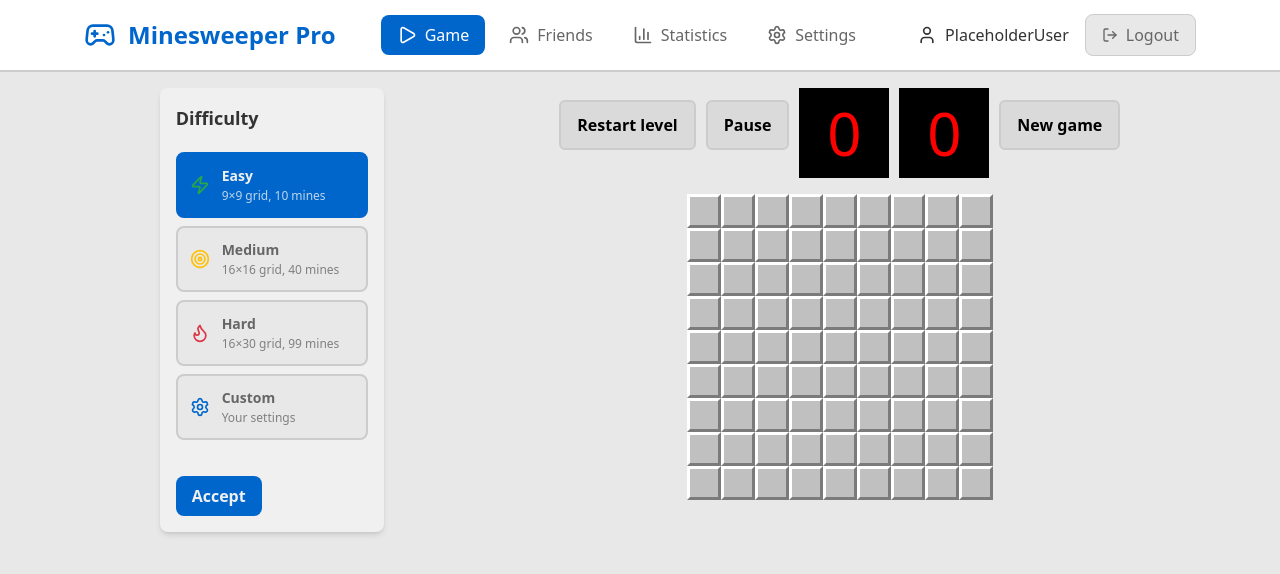
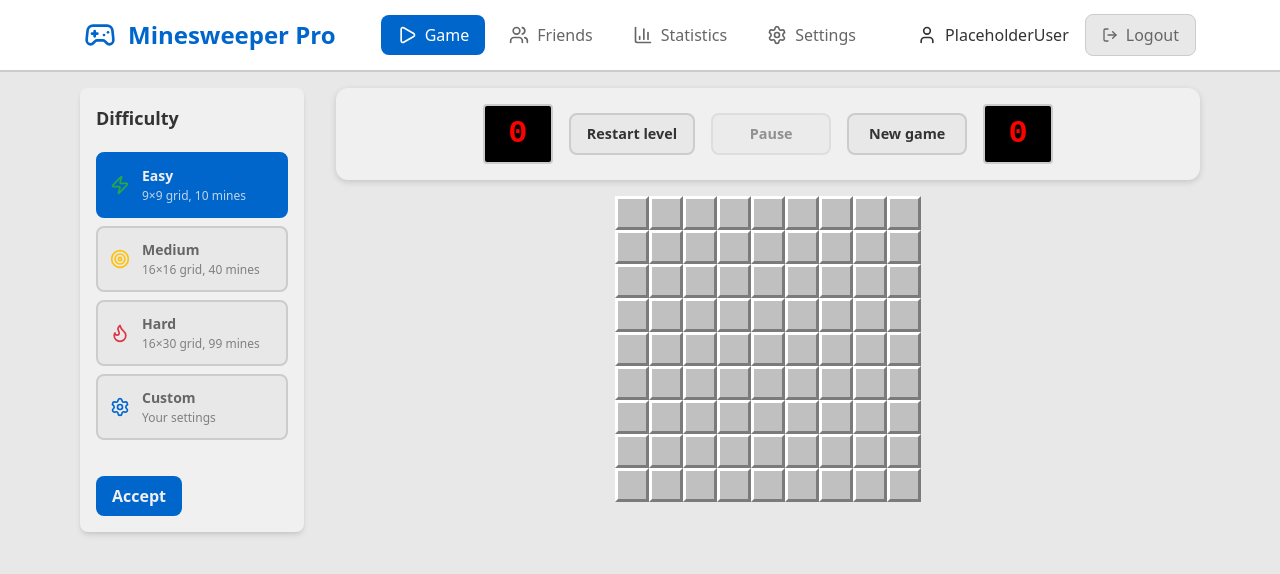
Before and after one commit to minesweeper-thesis/minesweeper-thesis, a React (Vite) app in the folder frontend/: page / in a window 1280 px wide. Shown: the top 574 px of the page. Built offline with nearby package versions, Linux system fonts and the light colour scheme.

Commit message:
style adjustment

```diff
--- a/frontend/src/components/Controls.jsx
+++ b/frontend/src/components/Controls.jsx
@@ -32,11 +32,11 @@ export default function Controls({ onReset, onNewGame,onMenu, mines, onPause , g
 
     return (
         <div className="controls">
+            <p className="mine-counter">{seconds}</p>
             <button className="control-button" onClick={onReset}>Restart level</button>
             <button disabled={gameState !== GameState.IN_PROGRESS} className="control-button" onClick={onPause}>Pause</button>
-            <p className="mine-counter">{seconds}</p>
+            <button className="control-button" onClick={onNewGame}>New game</button>
             <p className="mine-counter">{mines}</p>
-            <button className="control-button" onClick={onNewGame}>New game</button>
         </div>
     );
 }
--- a/frontend/src/components/MainMenu.jsx
+++ /dev/null
@@ -1,12 +0,0 @@
-import React from 'react';
-
-export default function MainMenu({ onPlay, onLogin }) {
-    return (
-        <div className="menu">
-            <h1>Main Menu</h1>
-            <button className="menu-button" onClick={onPlay}>Play</button>
-            <button className="menu-button" disabled onClick={onLogin}>Log In</button>
-            <button className="menu-button" disabled>Option 3</button>
-        </div>
-    );
-}
--- a/frontend/src/components/PauseScreen.jsx
+++ b/frontend/src/components/PauseScreen.jsx
@@ -4,10 +4,12 @@ import '../styles/pauseScreen.css';
 export default function PauseScreen({ resumeGame }) {
     return (
         <div className="pause-popup">
-            <h2>Game Paused</h2>
-            <button className="menu-button" onClick={resumeGame}>
-                Resume
-            </button>
+            <div className="pause-content">
+                <h2>Game Paused</h2>
+                <button className="menu-button" onClick={resumeGame}>
+                    Resume
+                </button>
+            </div>
         </div>
     );
 }
--- a/frontend/src/components/VictoryScreen.jsx
+++ b/frontend/src/components/VictoryScreen.jsx
@@ -4,10 +4,13 @@ import '../styles/victoryScreen.css';
 export default function VictoryScreen({ onPlayAgain }) {
     return (
         <div className="victory-popup">
+            <div className="victory-content">
                 <h2>You Win!</h2>
+                <h4>tu bedzie kilka rzeczy jeszcze</h4>
                 <button className="menu-button" onClick={onPlayAgain}>
                     Play Again
                 </button>
+            </div>
         </div>
     );
 }
--- a/frontend/src/pages/GamePage.jsx
+++ b/frontend/src/pages/GamePage.jsx
@@ -58,14 +58,18 @@ export default function GamePage() {
     };
 
     return (
-        <div className="game flex h-screen justify-evenly bg-bg-tertiary">
+        <div className="game flex h-screen bg-bg-tertiary justify-center">
             {/* Sidebar */}
             <aside className="w-64 p-4 bg-bg-tertiary">
                 <DifficultyMenu onSelect={startGame} />
             </aside>
 
             {/* Main game area */}
-            <main className="p-4 overflow-auto">
+            <main className="p-4 overflow-auto game-area relative w-full max-w-4xl">
+                {/* Overlay screens */}
+                {gameState === GameState.WON && <VictoryScreen onPlayAgain={handleNewGame} />}
+                {gameState === GameState.PAUSED && <PauseScreen resumeGame={resumeGame} />}
+
                 <Controls
                     onReset={handleReset}
                     onNewGame={handleNewGame}
@@ -108,9 +112,7 @@ export default function GamePage() {
                 </div>
             </main>
 
-            {/* Overlay screens */}
-            {gameState === GameState.WON && <VictoryScreen onPlayAgain={handleNewGame} />}
-            {gameState === GameState.PAUSED && <PauseScreen resumeGame={resumeGame} />}
+
         </div>
     );
 }
--- a/frontend/src/styles/controls.css
+++ b/frontend/src/styles/controls.css
@@ -1,36 +1,63 @@
 .controls {
     display: flex;
+    align-items: center;
     justify-content: center;
-    margin-bottom: 16px;
-    gap: 10px;
+    gap: 1rem;
+    background-color: var(--bg-primary);
+    padding: 1rem 1.5rem;
+    border-radius: 0.75rem;
+    box-shadow: 0 2px 6px rgba(0, 0, 0, 0.15);
+    color: var(--text-primary);
+    transition: background-color 0.2s ease, box-shadow 0.2s ease;
 }
 
+/* Buttons */
 .control-button {
-    padding: 10px 16px;
-    margin-top: 12px;
-    height: 50px;
-    font-size: 16px;
-    font-weight: bold;
-    background-color: #dadada;
-    border: 2px solid #ccc;
-    border-radius: 6px;
-    cursor: pointer;
-    transition: background-color 0.2s ease, transform 0.1s ease;
+    background-color: var(--bg-tertiary);
+    color: var(--text-primary);
+    border: 2px solid var(--border-primary);
+    border-radius: 0.5rem;
+    padding: 0.5rem 1rem;
+    font-weight: 600;
+    font-size: 0.9rem;
+    transition: all 0.2s ease;
+    min-width: 120px;
 }
 
-.control-button:hover {
-    background-color: #ddd;
+.control-button:hover:not(:disabled) {
+    background-color: var(--cell-hover);
+    transform: translateY(-2px);
+    box-shadow: 0 2px 4px rgba(0, 0, 0, 0.2);
 }
 
-.control-button:active {
-    transform: scale(0.97);
-    background-color: #ccc;
+.control-button:disabled {
+    opacity: 0.5;
+    cursor: not-allowed;
 }
 
-.mine-counter{
+/* Counters (time + mines) */
+.mine-counter {
+    background-color: black;
+    color: red;
+    font-family: 'Digital-7 Mono', monospace;
+    font-size: 2rem;
+    font-weight: bold;
+    border-radius: 0.25rem;
+    width: 70px;
     text-align: center;
-    font-size: 60px;
-    width: 90px;
-    color: red;
-    background-color: black;
+    padding: 0.25rem 0.5rem;
+    border: 2px solid var(--border-primary);
+    box-shadow: inset 0 0 8px rgba(0, 0, 0, 0.5);
 }
+
+/* Responsive layout */
+@media (max-width: 768px) {
+    .controls {
+        flex-direction: column;
+        gap: 0.75rem;
+    }
+
+    .control-button {
+        width: 100%;
+    }
+}
--- a/frontend/src/styles/difficultyMenu.css
+++ b/frontend/src/styles/difficultyMenu.css
@@ -22,7 +22,7 @@
     padding: 10px 16px;
     font-size: 16px;
     font-weight: bold;
-    background-color: #35b8ff;
+    background-color: var(--bg-primary);
     border: 2px solid #ccc;
     border-radius: 6px;
     cursor: pointer;
--- a/frontend/src/styles/pauseScreen.css
+++ b/frontend/src/styles/pauseScreen.css
@@ -0,0 +1,58 @@
+
+.pause-popup {
+    position: absolute;
+    inset: 0;
+    background: radial-gradient(
+            circle at center,
+            color-mix(in srgb, var(--bg-tertiary) 70%, transparent) 0%,
+            color-mix(in srgb, var(--bg-tertiary) 70%, transparent) 95%,
+            color-mix(in srgb, var(--bg-tertiary) 100%, transparent) 100%
+    );
+    background-blend-mode: overlay;
+    backdrop-filter: blur(0.8rem);
+    display: flex;
+    align-items: center;
+    justify-content: center;
+    z-index: 40;
+    animation: fadeIn 0.2s ease;
+}
+
+.pause-content {
+    background-color: var(--bg-secondary);
+    border: 2px solid var(--border-primary);
+    border-radius: 0.75rem;
+    padding: 2rem 3rem;
+    text-align: center;
+    box-shadow: 0 4px 12px rgba(0, 0, 0, 0.3);
+    max-width: 400px;
+    width: 90%;
+}
+
+.pause-content h2 {
+    font-size: 2rem;
+    font-weight: 700;
+    color: var(--text-primary);
+    margin-bottom: 1.5rem;
+}
+
+.menu-button {
+    background-color: var(--accent-primary);
+    color: var(--bg-primary);
+    border: none;
+    border-radius: 0.5rem;
+    padding: 0.75rem 1.5rem;
+    font-size: 1rem;
+    font-weight: 600;
+    cursor: pointer;
+    transition: all 0.2s ease;
+}
+
+.menu-button:hover {
+    opacity: 0.9;
+    transform: translateY(-2px);
+}
+
+@keyframes fadeIn {
+    from { opacity: 0; }
+    to { opacity: 1; }
+}
--- a/frontend/src/styles/victoryScreen.css
+++ b/frontend/src/styles/victoryScreen.css
@@ -1,14 +1,59 @@
+
 .victory-popup {
-    position: fixed;
-    top: 30%;
-    left: 50%;
-    transform: translate(-50%, -50%);
-    width: 200px;
-    height: 150px;
-    background: rgba(184, 184, 184, 0.6);
+    position: absolute;
+    inset: 0;
+    backdrop-filter: blur(3px);
     display: flex;
-    flex-direction: column;
     align-items: center;
     justify-content: center;
-    z-index: 999;
+    z-index: 40;
+    animation: fadeIn 0.2s ease;
 }
+
+.victory-content {
+    background-color: var(--bg-secondary);
+    border: 2px solid var(--border-primary);
+    border-radius: 0.75rem;
+    padding: 2rem 3rem;
+    text-align: center;
+    box-shadow: 0 4px 12px rgba(0, 0, 0, 0.3);
+    max-width: 400px;
+    width: 90%;
+}
+
+.victory-content h2 {
+    font-size: 2rem;
+    font-weight: 700;
+    color: var(--text-primary);
+    margin-bottom: 1.5rem;
+}
+
+.victory-content h4 {
+    font-size: 1.4rem;
+    font-weight: 600;
+    color: var(--text-primary);
+    margin-bottom: 1.5rem;
+}
+
+
+.menu-button {
+    background-color: var(--accent-primary);
+    color: var(--bg-primary);
+    border: none;
+    border-radius: 0.5rem;
+    padding: 0.75rem 1.5rem;
+    font-size: 1rem;
+    font-weight: 600;
+    cursor: pointer;
+    transition: all 0.2s ease;
+}
+
+.menu-button:hover {
+    opacity: 0.9;
+    transform: translateY(-2px);
+}
+
+@keyframes fadeIn {
+    from { opacity: 0; }
+    to { opacity: 1; }
+}
```
Also changed, not shown: frontend/src/components/Layout.jsx (deleted, +0 -99 lines).
